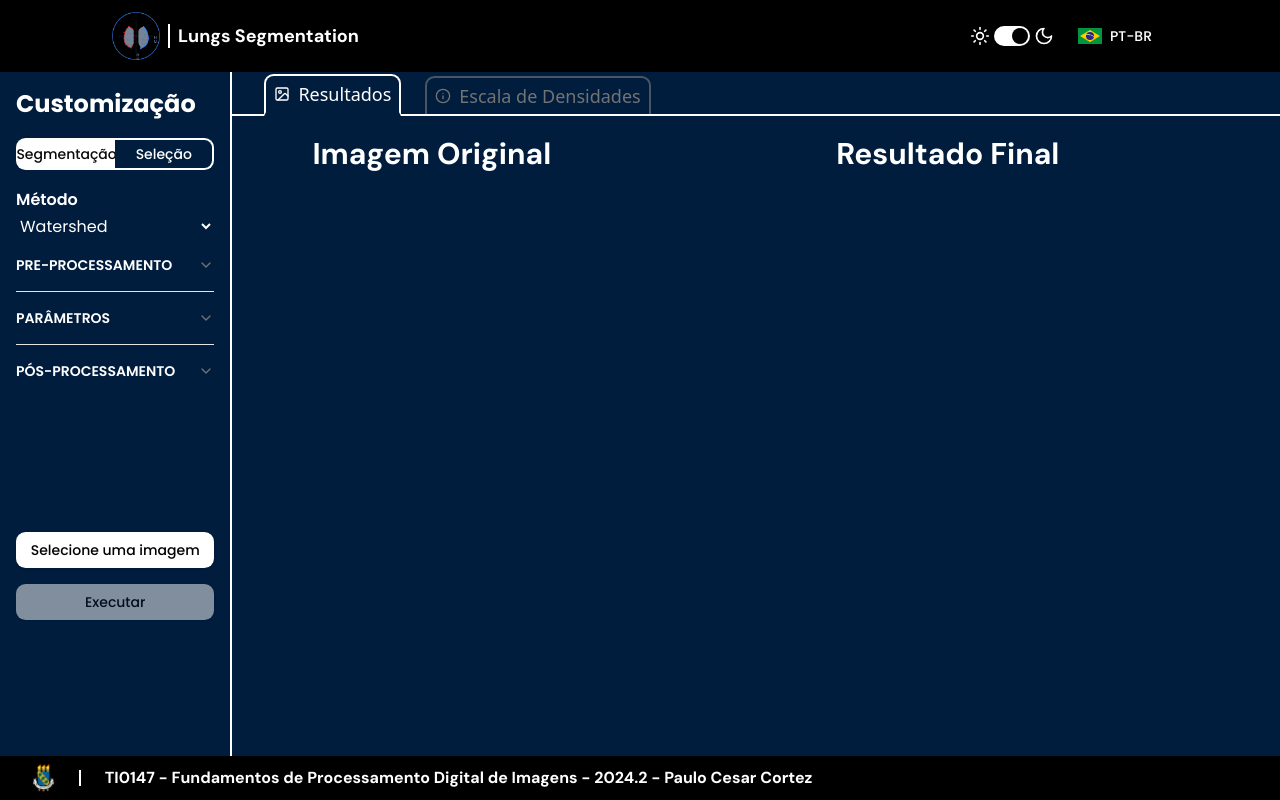
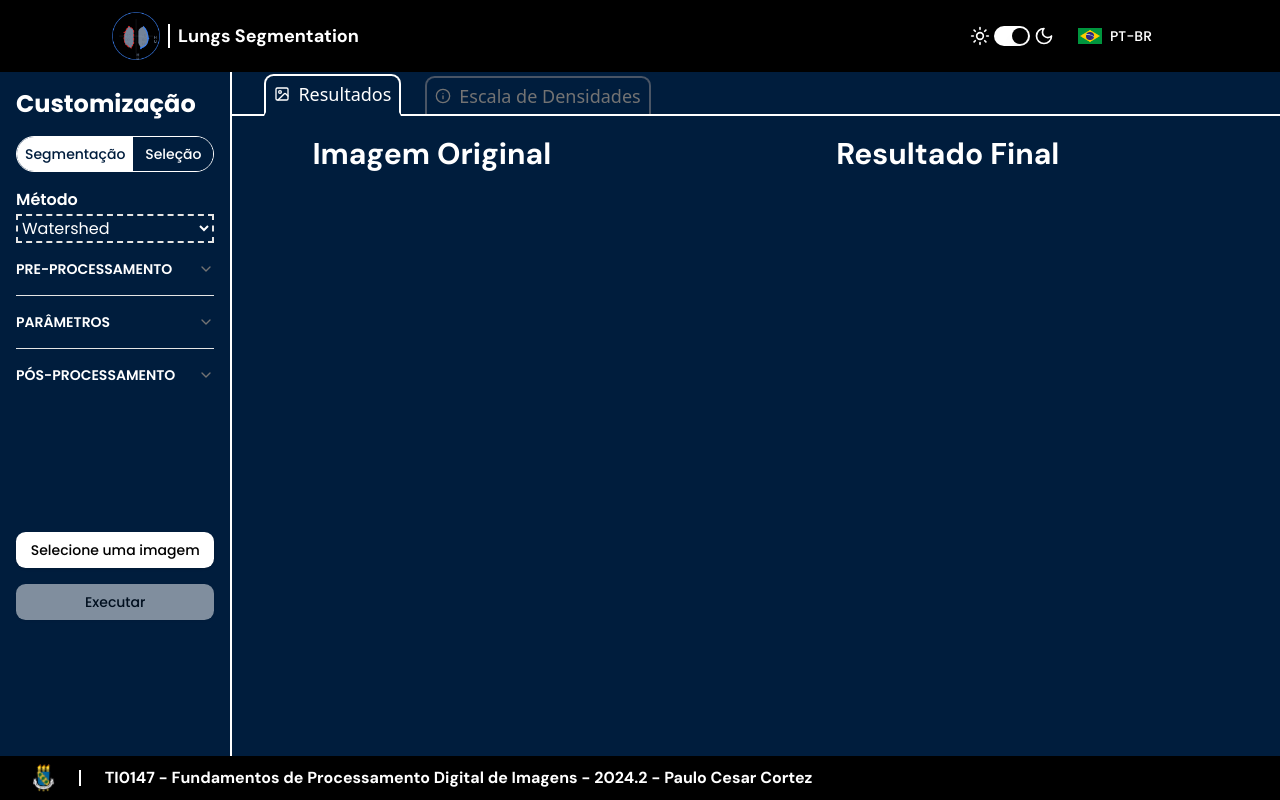
Before and after one commit to kelvinleandro/lung-segmentation-client, a React (Vite) app: page /segmentation in a window 1280 px wide. Built offline with nearby package versions, Linux system fonts and the light colour scheme; what @cornerstonejs/core, @cornerstonejs/dicom-image-loader would draw is missing.

Commit message:
feat: tabs agora indica tab ativa em ambos os temas

```diff
--- a/src/components/parameters-selector.tsx
+++ b/src/components/parameters-selector.tsx
@@ -91,26 +91,19 @@ const ParametersSelector = () => {
         {/* Tabs de Segmentação e Seleção */}
         <TabsList
           className={cn(
-            "grid grid-cols-2 mb-2",
-            currentColorScheme == "dark" ? "bg-[#001d3d]" : "bg-white"
+            "mb-2 overflow-hidden flex w-full rounded-full border",
+            currentColorScheme == "dark"
+              ? "bg-[#001d3d] border-white"
+              : "bg-white border-black"
           )}
         >
           <TabsTrigger
             value="segmentation"
             className={cn(
-              "w-full rounded-l-lg border-2 border-r-0",
-              mode == "segmentation" && currentColorScheme == "dark"
-                ? "bg-white text-black border-white"
-                : "",
-              mode != "segmentation" && currentColorScheme == "dark"
-                ? "bg-[#001d3d] text-white border-white"
-                : "",
-              mode == "segmentation" && currentColorScheme != "dark"
-                ? "bg-black text-white border-black"
-                : "",
-              mode != "segmentation" && currentColorScheme != "dark"
-                ? "text-black border-black"
-                : ""
+              "bg-background text-black flex-1 h-full",
+              currentColorScheme === "dark"
+                ? "border-white data-[state=active]:text-[#001d3d] data-[state=active]:bg-white bg-[#001d3d] text-white hover:bg-white hover:text-[#001d3d]"
+                : "border-black data-[state=active]:text-white data-[state=active]:bg-black bg-white text-black hover:bg-black hover:text-white"
             )}
           >
             {text.customizeSegmentation}
@@ -118,19 +111,10 @@ const ParametersSelector = () => {
           <TabsTrigger
             value="selection"
             className={cn(
-              "w-full rounded-r-lg border-2 border-l-0",
-              mode == "selection" && currentColorScheme == "dark"
-                ? "bg-white text-black border-white"
-                : "",
-              mode != "selection" && currentColorScheme == "dark"
-                ? "bg-[#001d3d] text-white border-white"
-                : "",
-              mode == "selection" && currentColorScheme != "dark"
-                ? "bg-black text-white border-black"
-                : "",
-              mode != "selection" && currentColorScheme != "dark"
-                ? "text-black border-black"
-                : ""
+              "bg-background text-black flex-1 h-full",
+              currentColorScheme === "dark"
+                ? "border-white data-[state=active]:text-[#001d3d] data-[state=active]:bg-white bg-[#001d3d] text-white hover:bg-white hover:text-[#001d3d]"
+                : "border-black data-[state=active]:text-white data-[state=active]:bg-black bg-white text-black hover:bg-black hover:text-white"
             )}
           >
             {text.customizeSelection}
@@ -150,7 +134,7 @@ const ParametersSelector = () => {
                     e.target.value as SegmentationType
                   )
                 }
-                className="cursor-pointer"
+                className="cursor-pointer border-2 border-dashed"
                 style={{ color: theme.text, backgroundColor: theme.background }}
               >
                 <option value="crisp">Crisp</option>
```
